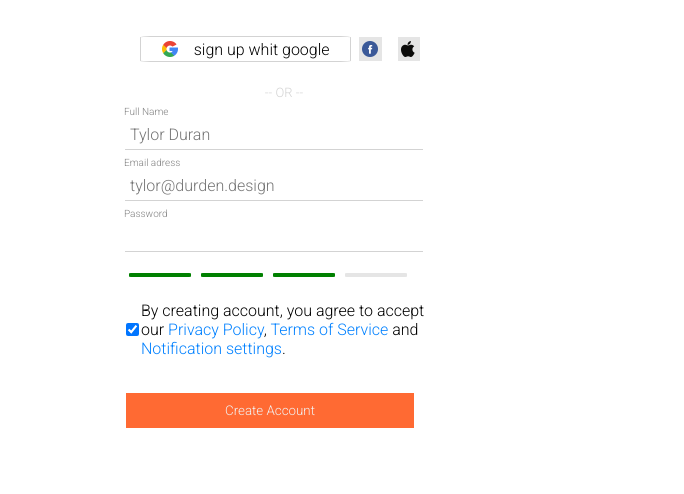
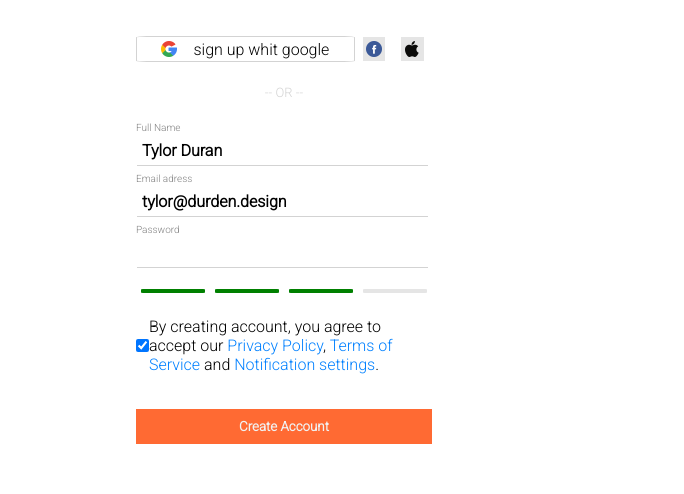
Before and after one commit to Fridabolin/inl2, a plain HTML site: page index.html in a window 1280 px wide. Shown: the part 192-686 px from the top of the page, 596-1280 px from the left. Drawn offline with Linux system fonts and the light colour scheme.

Commit message:
::placeholder

```diff
--- a/index.html
+++ b/index.html
@@ -69,7 +69,7 @@
                     <form>
                         <label for="fname">Full Name</label>
                         <br>
-                        <input type="text" id="fname" name="fulltname" placeholder="Tylor Duran">
+                        <input type="text" id="fname" name="fullname" placeholder="Tylor Duran">
                         <br>
                         <label for="email">Email adress</label>
                         <br>
--- a/media.css
+++ b/media.css
@@ -35,25 +35,14 @@
 
     aside {
         margin:0.5rem;
-
-    }
-    .form-wrapper {
-         margin-top:3rem; }
-    }
-
-    .third {
-        margin:0;
-    }
-
-    #password , #email , #fname{
-    width: 90%;
     }
 
     .strong-password{
-       width:90%;
+       margin-top:0.5rem;
     }
 
     .button {
-        width:90%;
         margin-bottom:1rem;
     }
+
+    }
--- a/style.css
+++ b/style.css
@@ -63,8 +63,6 @@ aside{
     width:20rem;
     height: fit-content;
     margin-top:6rem;
-
-
 }
 
 .second{
@@ -113,7 +111,7 @@ aside{
     font-size: small;
 }
 
-/*sign up*/
+/*third*/
 .first , .second , .third  {
     margin: 1rem;
 }
@@ -121,6 +119,15 @@ aside{
 label {
     font-size:x-small;
     color: grey;
+}
+
+input {
+    font-weight: bold;
+    color: black;
+}
+
+::placeholder {
+    color:black;
 }
 
 #password , #email , #fname {
@@ -134,7 +141,7 @@ label {
 }
 
 
-/*checkbox and submit*/
+/*fourth*/
 .fourth{
     display: flex;
     flex-direction: row;
@@ -167,9 +174,6 @@ label {
     border-radius:10%;
 }
 
-input {
-    margin:2px;
-}
 
  a {
   color:#0080FF;
@@ -177,7 +181,8 @@ input {
 
 .button{
     margin-top:1rem;
-    padding:10px;
+    padding-top:10px;
+    padding-bottom:10px;
     width: 100%;
     background-color:#FF6A33;
     border: none;
```
